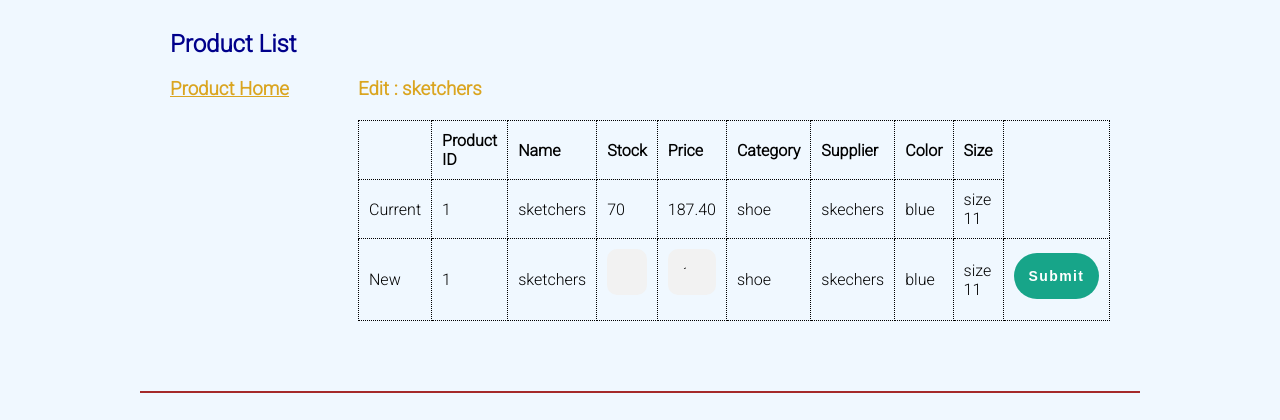
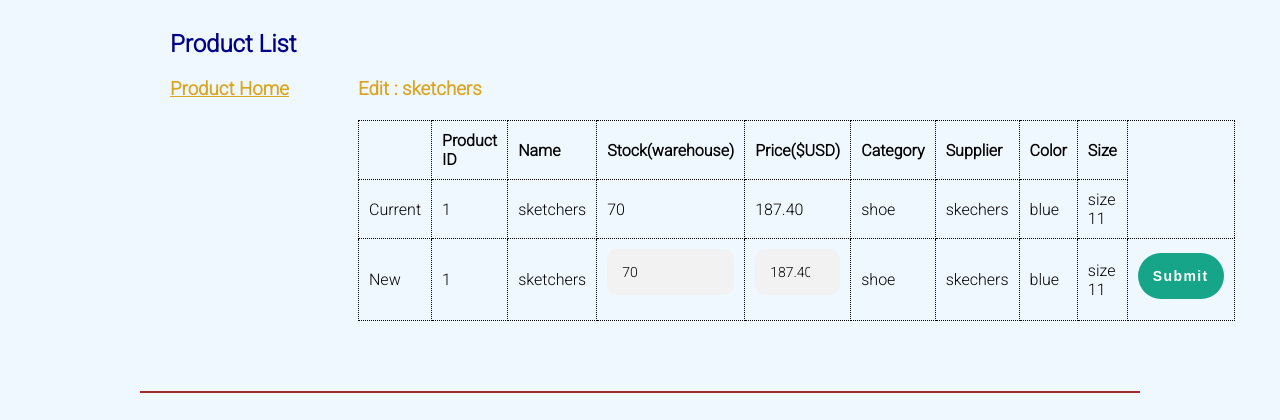
Before and after one commit to AnthonyFattalUGA/dbmsfinalproject, a PHP site: page /editproduct.php?edit_pid=1 in a window 1280 px wide. Shown: the part 193-613 px from the top of the page. Run offline with PHP 8.4, Linux system fonts and the light colour scheme; data comes from the database, SQL or seed files in the repository.

Commit message:
Update editproduct.php

```diff
--- a/editproduct.php
+++ b/editproduct.php
@@ -134,8 +134,8 @@ if (isset($_REQUEST['edit'])) { //add product query
                         <th></th>
                         <th>Product ID</th>
                         <th>Name</th>
-                        <th>Stock</th>
-                        <th>Price</th>
+                        <th>Stock(warehouse)</th>
+                        <th>Price($USD)</th>
                         <th>Category</th>
                         <th>Supplier</th>
                         <th>Color</th>
```
